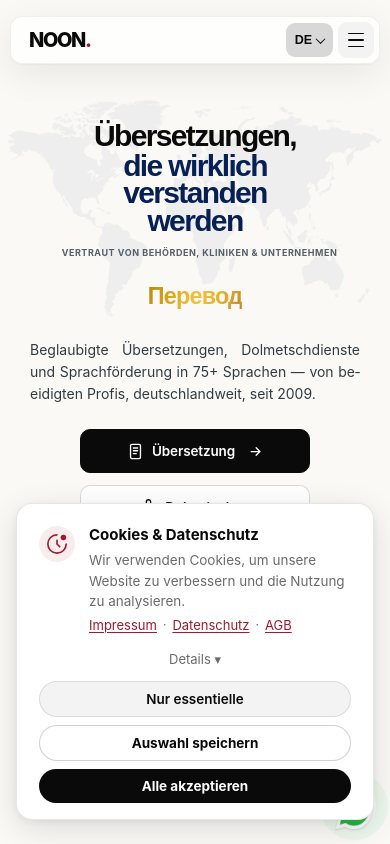
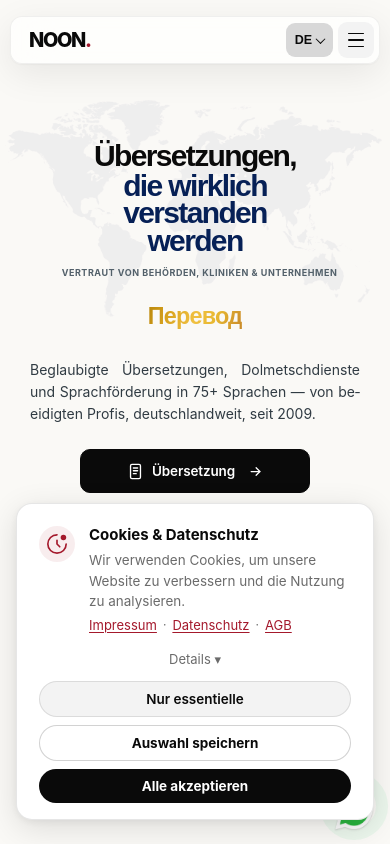
Before and after one commit to noon-sprachdienst/NOON., a React (Vite) app: page / in a window 390 px wide. Shown: the top 844 px of the page. Built offline with nearby package versions, Linux system fonts and the light colour scheme.

Commit message:
hero-spacing

```diff
--- a/src/styles/global.css
+++ b/src/styles/global.css
@@ -1886,7 +1886,7 @@ footer { background: #FAF9F6; padding: 80px 0 32px; border-top: 1px solid var(--
     position: relative;
     z-index: 2;
     width: min(100%, 350px);
-    padding:5px 10px;
+    padding:80px 10px;
     align-items: center;
     text-align: center;
   }
```
